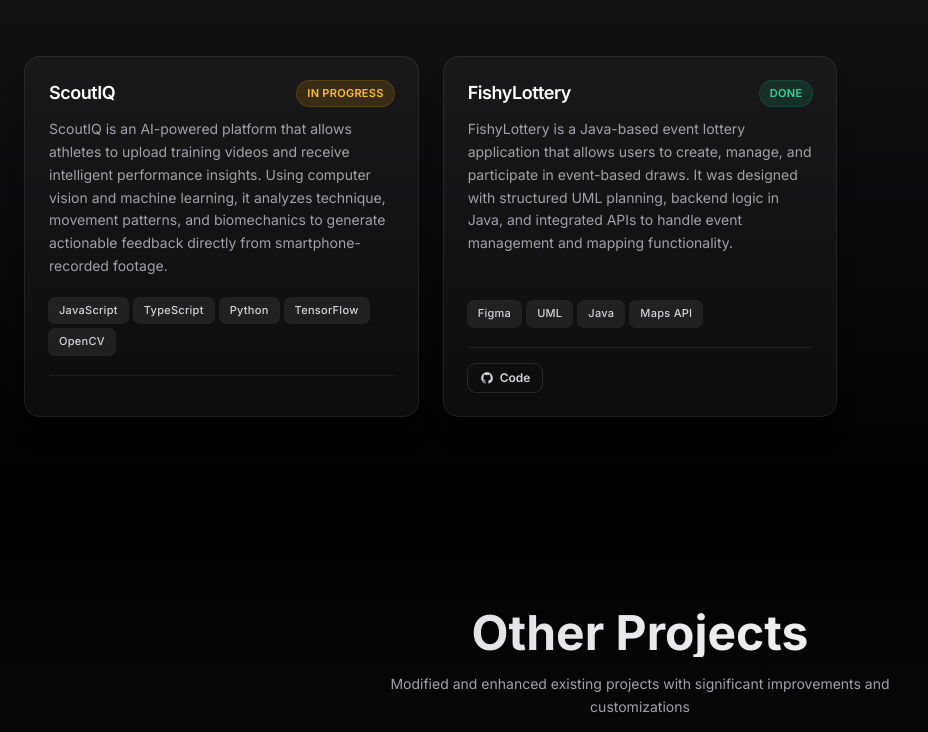
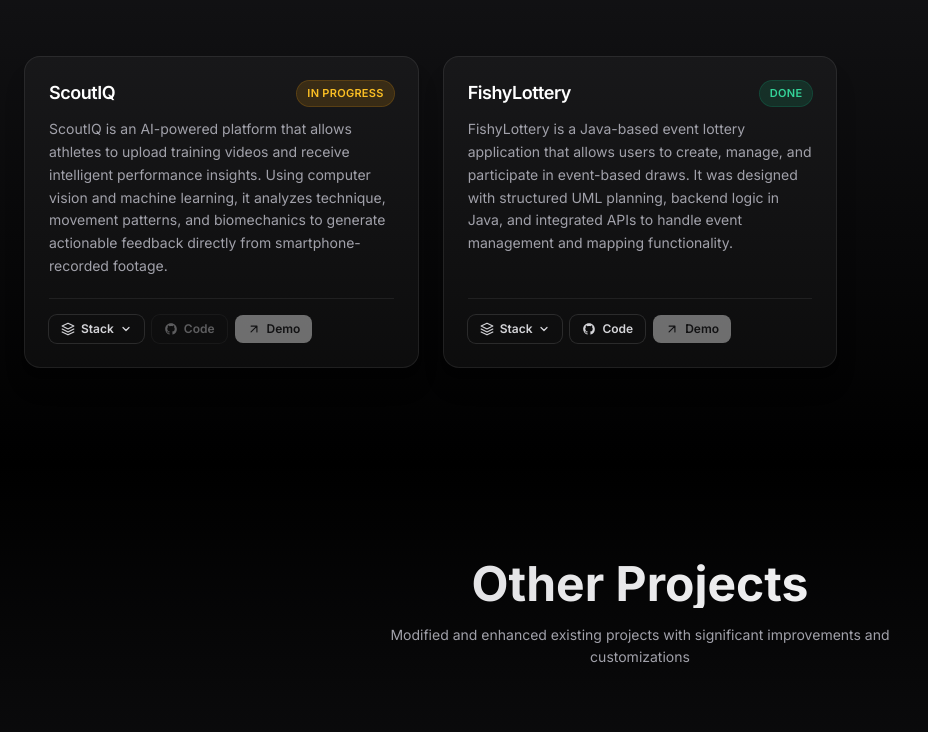
Before and after one commit to AkhilV30/PortfolioSite, a React (Vite) app: page / in a window 1280 px wide. Shown: the part 1479-2211 px from the top of the page, without its empty margins (0-928 px from the left). Built offline with nearby package versions, Linux system fonts and the light colour scheme.

Commit message:
Fix ProjectCard

```diff
--- a/src/components/ProjectCard.tsx
+++ b/src/components/ProjectCard.tsx
@@ -1,4 +1,5 @@
-import { motion } from "framer-motion";
+import { motion, AnimatePresence } from "framer-motion";
+import { useState } from "react";
 
 interface ProjectCardProps {
   title: string;
@@ -12,77 +13,52 @@ interface ProjectCardProps {
   isDark: boolean;
 }
 
-const getStatusBadgeClasses = (status: string) => {
+const getStatusBadgeClasses = (status: string, isDark: boolean) => {
   const s = status.trim().toLowerCase();
 
-  if (
-    s === "done" ||
-    s === "completed" ||
-    s === "completed & live" ||
-    s === "complete"
-  ) {
-    return "bg-emerald-500/15 text-emerald-400 ring-1 ring-emerald-500/30";
+  if (s === "done" || s === "completed" || s === "completed & live" || s === "complete") {
+    return isDark
+      ? "bg-emerald-500/15 text-emerald-400 ring-1 ring-emerald-500/30"
+      : "bg-emerald-50 text-emerald-700 ring-1 ring-emerald-200";
   }
-
   if (s === "in progress" || s === "ongoing" || s === "building") {
-    return "bg-amber-500/15 text-amber-400 ring-1 ring-amber-500/30";
+    return isDark
+      ? "bg-amber-500/15 text-amber-400 ring-1 ring-amber-500/30"
+      : "bg-amber-50 text-amber-700 ring-1 ring-amber-200";
   }
-
   if (s === "modified" || s === "enhanced" || s === "refactor") {
-    return "bg-violet-500/15 text-violet-400 ring-1 ring-violet-500/30";
+    return isDark
+      ? "bg-violet-500/15 text-violet-400 ring-1 ring-violet-500/30"
+      : "bg-violet-50 text-violet-700 ring-1 ring-violet-200";
   }
-
-  return "bg-zinc-500/15 text-zinc-400 ring-1 ring-zinc-500/30";
+  return isDark
+    ? "bg-zinc-500/15 text-zinc-400 ring-1 ring-zinc-500/30"
+    : "bg-zinc-100 text-zinc-600 ring-1 ring-zinc-200";
 };
 
-const getStatusBadgeClassesLight = (status: string) => {
-  const s = status.trim().toLowerCase();
-
-  if (
-    s === "done" ||
-    s === "completed" ||
-    s === "completed & live" ||
-    s === "complete"
-  ) {
-    return "bg-emerald-50 text-emerald-700 ring-1 ring-emerald-200";
-  }
-
-  if (s === "in progress" || s === "ongoing" || s === "building") {
-    return "bg-amber-50 text-amber-700 ring-1 ring-amber-200";
-  }
-
-  if (s === "modified" || s === "enhanced" || s === "refactor") {
-    return "bg-violet-50 text-violet-700 ring-1 ring-violet-200";
-  }
-
-  return "bg-zinc-100 text-zinc-600 ring-1 ring-zinc-200";
-};
-
-// GitHub SVG Icon
 const GitHubIcon = ({ className }: { className?: string }) => (
-  <svg
-    viewBox="0 0 24 24"
-    fill="currentColor"
-    className={className}
-    aria-hidden="true"
-  >
+  <svg viewBox="0 0 24 24" fill="currentColor" className={className} aria-hidden="true">
     <path d="M12 2C6.477 2 2 6.484 2 12.017c0 4.425 2.865 8.18 6.839 9.504.5.092.682-.217.682-.483 0-.237-.008-.868-.013-1.703-2.782.605-3.369-1.343-3.369-1.343-.454-1.158-1.11-1.466-1.11-1.466-.908-.62.069-.608.069-.608 1.003.07 1.531 1.032 1.531 1.032.892 1.53 2.341 1.088 2.91.832.092-.647.35-1.088.636-1.338-2.22-.253-4.555-1.113-4.555-4.951 0-1.093.39-1.988 1.029-2.688-.103-.253-.446-1.272.098-2.65 0 0 .84-.27 2.75 1.026A9.564 9.564 0 0112 6.844c.85.004 1.705.115 2.504.337 1.909-1.296 2.747-1.027 2.747-1.027.546 1.379.202 2.398.1 2.651.64.7 1.028 1.595 1.028 2.688 0 3.848-2.339 4.695-4.566 4.943.359.309.678.92.678 1.855 0 1.338-.012 2.419-.012 2.747 0 .268.18.58.688.482A10.019 10.019 0 0022 12.017C22 6.484 17.522 2 12 2z" />
   </svg>
 );
 
-// Arrow / External Link Icon
 const ExternalLinkIcon = ({ className }: { className?: string }) => (
-  <svg
-    viewBox="0 0 24 24"
-    fill="none"
-    stroke="currentColor"
-    strokeWidth={2}
-    strokeLinecap="round"
-    strokeLinejoin="round"
-    className={className}
-    aria-hidden="true"
-  >
+  <svg viewBox="0 0 24 24" fill="none" stroke="currentColor" strokeWidth={2} strokeLinecap="round" strokeLinejoin="round" className={className} aria-hidden="true">
     <path d="M7 17L17 7M17 7H7M17 7v10" />
+  </svg>
+);
+
+const LayersIcon = ({ className }: { className?: string }) => (
+  <svg viewBox="0 0 24 24" fill="none" stroke="currentColor" strokeWidth={2} strokeLinecap="round" strokeLinejoin="round" className={className} aria-hidden="true">
+    <path d="M12 2L2 7l10 5 10-5-10-5z" />
+    <path d="M2 17l10 5 10-5" />
+    <path d="M2 12l10 5 10-5" />
+  </svg>
+);
+
+const ChevronIcon = ({ className }: { className?: string }) => (
+  <svg viewBox="0 0 24 24" fill="none" stroke="currentColor" strokeWidth={2.5} strokeLinecap="round" strokeLinejoin="round" className={className} aria-hidden="true">
+    <path d="M6 9l6 6 6-6" />
   </svg>
 );
 
@@ -97,9 +73,27 @@ const ProjectCard = ({
   index,
   isDark,
 }: ProjectCardProps) => {
-  const badgeClasses =
-    statusColor ??
-    (isDark ? getStatusBadgeClasses(status) : getStatusBadgeClassesLight(status));
+  const [stackOpen, setStackOpen] = useState(false);
+
+  const badgeClasses = statusColor ?? getStatusBadgeClasses(status, isDark);
+
+  const btnBase =
+    "flex items-center gap-1.5 rounded-lg px-3 py-1.5 text-xs font-semibold transition-all duration-200 select-none";
+
+  const btnOutline = isDark
+    ? "ring-1 ring-white/[0.12] text-zinc-300 hover:bg-white/[0.08] hover:text-white"
+    : "ring-1 ring-zinc-200 text-zinc-600 hover:bg-zinc-50 hover:text-zinc-900";
+
+  const btnFilled = isDark
+    ? "bg-white text-zinc-900 hover:bg-zinc-100"
+    : "bg-zinc-900 text-white hover:bg-zinc-700";
+
+  const btnActiveOutline = isDark
+    ? "bg-white/[0.12] text-white ring-1 ring-white/20"
+    : "bg-zinc-900 text-white ring-1 ring-zinc-900";
+
+  const hasCode = codeUrl && codeUrl !== "#";
+  const hasDemo = demoUrl && demoUrl !== "#";
 
   return (
     <motion.div
@@ -113,7 +107,7 @@ const ProjectCard = ({
           : "border-black/[0.07] bg-white hover:border-black/[0.12] hover:shadow-xl hover:shadow-black/[0.06] shadow-md shadow-black/[0.04]"
       }`}
     >
-      {/* Top row: title + badge */}
+      {/* Title + status badge */}
       <div className="flex items-start justify-between gap-4">
         <h3
           className={`text-lg font-semibold leading-snug tracking-tight ${
@@ -122,7 +116,6 @@ const ProjectCard = ({
         >
           {title}
         </h3>
-
         <span
           className={`shrink-0 rounded-full px-2.5 py-1 text-[11px] font-semibold tracking-wide uppercase ${badgeClasses}`}
         >
@@ -139,66 +132,94 @@ const ProjectCard = ({
         {description}
       </p>
 
-      {/* Tech stack */}
-      <div className="mt-5 flex flex-wrap gap-1.5">
-        {techStack.map((t) => (
-          <span
-            key={t}
-            className={`rounded-md px-2.5 py-1 text-[11px] font-medium tracking-wide ${
-              isDark
-                ? "bg-white/[0.07] text-zinc-300 ring-1 ring-white/[0.08]"
-                : "bg-zinc-100 text-zinc-600 ring-1 ring-zinc-200/80"
-            }`}
+      {/* Hairline divider */}
+      <div className={`mt-5 h-px w-full ${isDark ? "bg-white/[0.07]" : "bg-zinc-100"}`} />
+
+      {/* Buttons row */}
+      <div className="mt-4 flex items-center gap-2 flex-wrap">
+        {/* Stack toggle */}
+        <button
+          onClick={() => setStackOpen((v) => !v)}
+          className={`${btnBase} ${stackOpen ? btnActiveOutline : btnOutline}`}
+          aria-expanded={stackOpen}
+        >
+          <LayersIcon className="h-3.5 w-3.5" />
+          Stack
+          <motion.span
+            animate={{ rotate: stackOpen ? 180 : 0 }}
+            transition={{ duration: 0.22, ease: "easeInOut" }}
+            className="flex items-center"
           >
-            {t}
+            <ChevronIcon className="h-3 w-3" />
+          </motion.span>
+        </button>
+
+        {/* Code */}
+        {hasCode ? (
+          <a href={codeUrl} target="_blank" rel="noreferrer" className={`${btnBase} ${btnOutline}`}>
+            <GitHubIcon className="h-3.5 w-3.5" />
+            Code
+          </a>
+        ) : (
+          <span className={`${btnBase} ${btnOutline} opacity-40 cursor-not-allowed`} title="Code not available yet">
+            <GitHubIcon className="h-3.5 w-3.5" />
+            Code
           </span>
-        ))}
+        )}
+
+        {/* Demo */}
+        {hasDemo ? (
+          <a href={demoUrl} target="_blank" rel="noreferrer" className={`${btnBase} ${btnFilled}`}>
+            <ExternalLinkIcon className="h-3.5 w-3.5" />
+            Demo
+          </a>
+        ) : (
+          <span className={`${btnBase} ${btnFilled} opacity-40 cursor-not-allowed`} title="Demo not available yet">
+            <ExternalLinkIcon className="h-3.5 w-3.5" />
+            Demo
+          </span>
+        )}
       </div>
 
-      {/* Divider + Links */}
-      {(demoUrl || codeUrl) && (
-        <>
-          <div
-            className={`mt-5 h-px w-full ${
-              isDark ? "bg-white/[0.07]" : "bg-zinc-100"
-            }`}
-          />
-
-          <div className="mt-4 flex items-center gap-3">
-            {demoUrl && demoUrl !== "#" && (
-              <a
-                href={demoUrl}
-                target="_blank"
-                rel="noreferrer"
-                className={`flex items-center gap-1.5 rounded-lg px-3 py-1.5 text-xs font-semibold transition-all duration-200 ${
-                  isDark
-                    ? "bg-white text-zinc-900 hover:bg-zinc-100"
-                    : "bg-zinc-900 text-white hover:bg-zinc-700"
-                }`}
-              >
-                <ExternalLinkIcon className="h-3.5 w-3.5" />
-                Live Demo
-              </a>
-            )}
-
-            {codeUrl && codeUrl !== "#" && (
-              <a
-                href={codeUrl}
-                target="_blank"
-                rel="noreferrer"
-                className={`flex items-center gap-1.5 rounded-lg px-3 py-1.5 text-xs font-semibold ring-1 transition-all duration-200 ${
-                  isDark
-                    ? "ring-white/[0.12] text-zinc-300 hover:bg-white/[0.08] hover:text-white"
-                    : "ring-zinc-200 text-zinc-600 hover:bg-zinc-50 hover:text-zinc-900"
-                }`}
-              >
-                <GitHubIcon className="h-3.5 w-3.5" />
-                Code
-              </a>
-            )}
-          </div>
-        </>
-      )}
+      {/* Animated stack panel */}
+      <AnimatePresence initial={false}>
+        {stackOpen && (
+          <motion.div
+            key="stack"
+            initial={{ opacity: 0, height: 0, marginTop: 0 }}
+            animate={{ opacity: 1, height: "auto", marginTop: 12 }}
+            exit={{ opacity: 0, height: 0, marginTop: 0 }}
+            transition={{ duration: 0.25, ease: [0.22, 1, 0.36, 1] }}
+            className="overflow-hidden"
+          >
+            <div
+              className={`rounded-xl p-3 ${
+                isDark
+                  ? "bg-white/[0.05] ring-1 ring-white/[0.08]"
+                  : "bg-zinc-50 ring-1 ring-zinc-100"
+              }`}
+            >
+              <div className="flex flex-wrap gap-1.5">
+                {techStack.map((t, i) => (
+                  <motion.span
+                    key={t}
+                    initial={{ opacity: 0, scale: 0.82 }}
+                    animate={{ opacity: 1, scale: 1 }}
+                    transition={{ duration: 0.16, delay: i * 0.045 }}
+                    className={`rounded-md px-2.5 py-1 text-[11px] font-medium tracking-wide ${
+                      isDark
+                        ? "bg-white/[0.08] text-zinc-300 ring-1 ring-white/[0.1]"
+                        : "bg-white text-zinc-700 ring-1 ring-zinc-200"
+                    }`}
+                  >
+                    {t}
+                  </motion.span>
+                ))}
+              </div>
+            </div>
+          </motion.div>
+        )}
+      </AnimatePresence>
     </motion.div>
   );
 };
```
